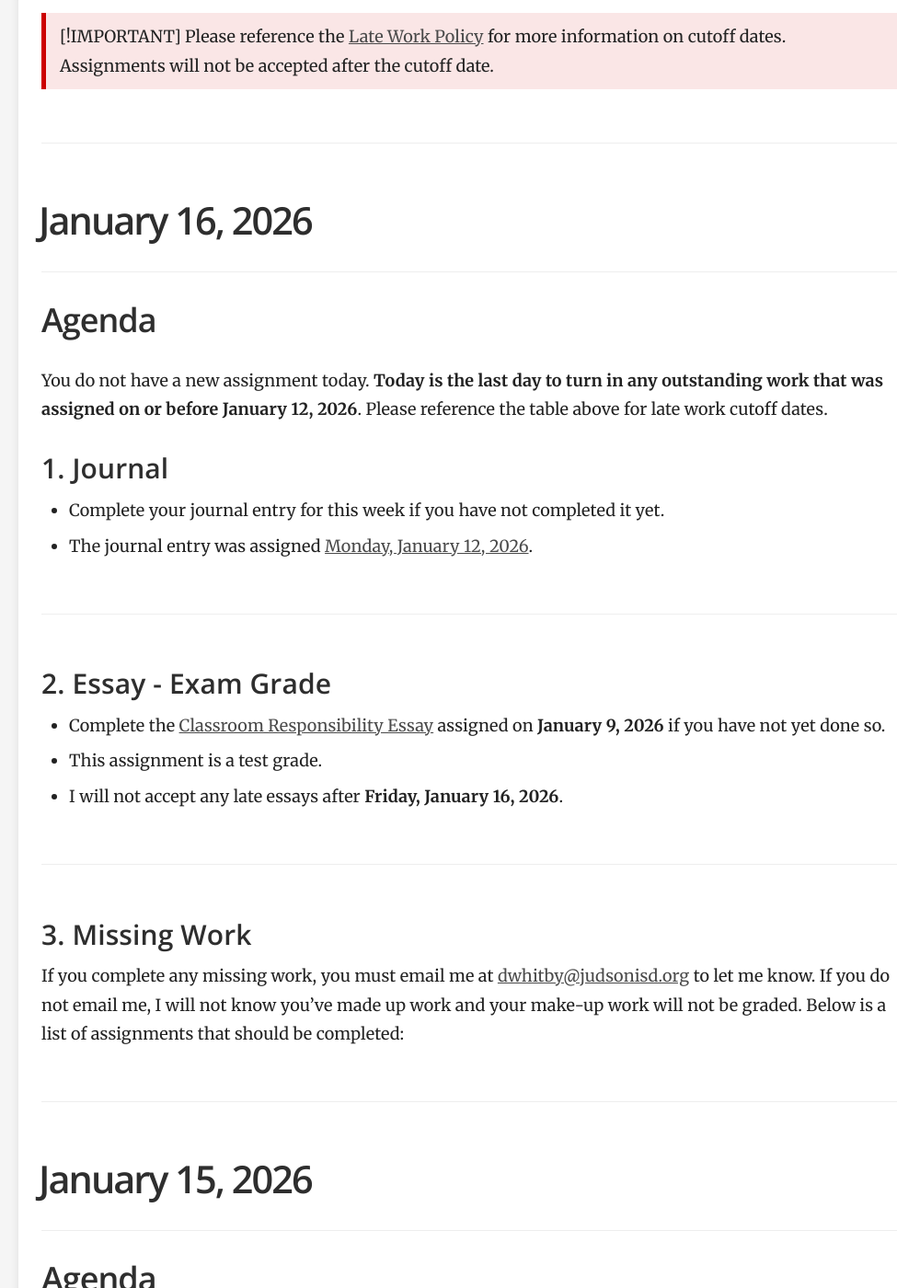
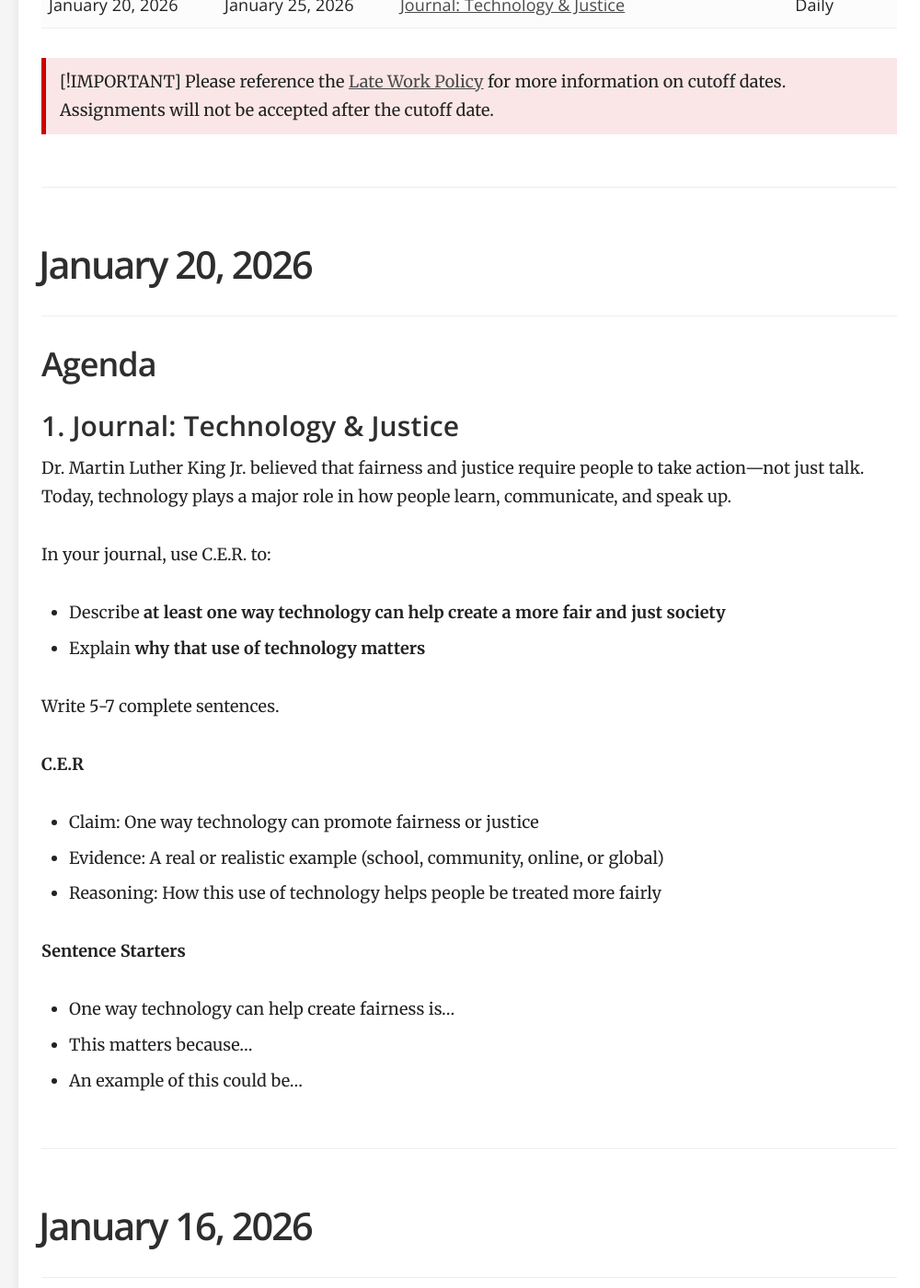
Before and after one commit to mswhitby/classroom, a Jekyll site: the page built from _docs/classes/1st.md, in a window 1280 px wide and 1400 px high, scrolled down 780 px. Shown: the whole window at 92% size, without its empty margins (280-1280 px from the left). Built offline with Jekyll 4.4.1, drawn with Linux system fonts in a browser that asks for light colours.

Commit message:
Updated lessons

```diff
--- a/_docs/classes/1st.md
+++ b/_docs/classes/1st.md
@@ -79,6 +79,13 @@ order: 1
     <td align="left">Daily</td>
   </tr>
 
+  <tr>
+    <td align="left">January 20, 2026</td>
+    <td align="left">January 25, 2026</td>
+    <td align="left"><a href="https://github.com/mswhitby/classroom/blob/main/_docs/classes/1st.md#january-20-2026">Journal: Technology & Justice</a></td>
+    <td align="left">Daily</td>
+  </tr>
+
 
 </table>
 
@@ -86,6 +93,33 @@ order: 1
 > Please reference the [Late Work Policy](https://github.com/mswhitby/classroom/blob/main/_docs/resources/late_work.md) for more information on cutoff dates. Assignments will not be accepted after the cutoff date.
 
 ****
+
+# January 20, 2026
+
+## Agenda
+
+### 1. Journal: Technology & Justice
+
+Dr. Martin Luther King Jr. believed that fairness and justice require people to take action—not just talk. Today, technology plays a major role in how people learn, communicate, and speak up.
+
+In your journal, use C.E.R. to:
+- Describe **at least one way technology can help create a more fair and just society**
+- Explain **why that use of technology matters**
+
+Write 5-7 complete sentences.
+
+**C.E.R**
+- Claim: One way technology can promote fairness or justice
+- Evidence: A real or realistic example (school, community, online, or global)
+- Reasoning: How this use of technology helps people be treated more fairly
+
+**Sentence Starters**
+- One way technology can help create fairness is…
+- This matters because…
+- An example of this could be…
+
+----
+
 
 # January 16, 2026
 
```
